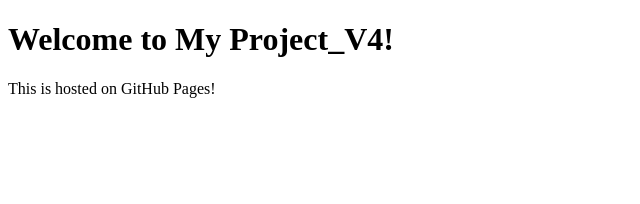
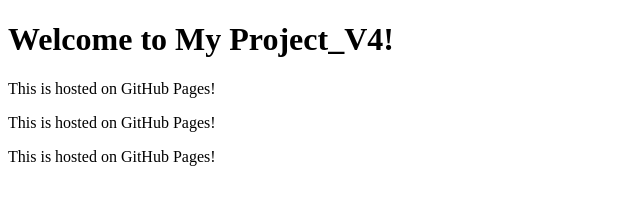
Before and after one commit to OmarElzero/Github-Course, a plain HTML site: page index.html in a window 1280 px wide. Shown: the whole page, without its empty margins (0-640 px from the left). Drawn offline with Linux system fonts and the light colour scheme.

Commit message:
Edit the web to test auto deployment

```diff
--- a/index.html
+++ b/index.html
@@ -4,5 +4,7 @@
 <body>
     <h1>Welcome to My Project_V4!</h1>
     <p>This is hosted on GitHub Pages!</p>
+    <p>This is hosted on GitHub Pages!</p>
+    <p>This is hosted on GitHub Pages!</p>
 </body>
 </html>
```
